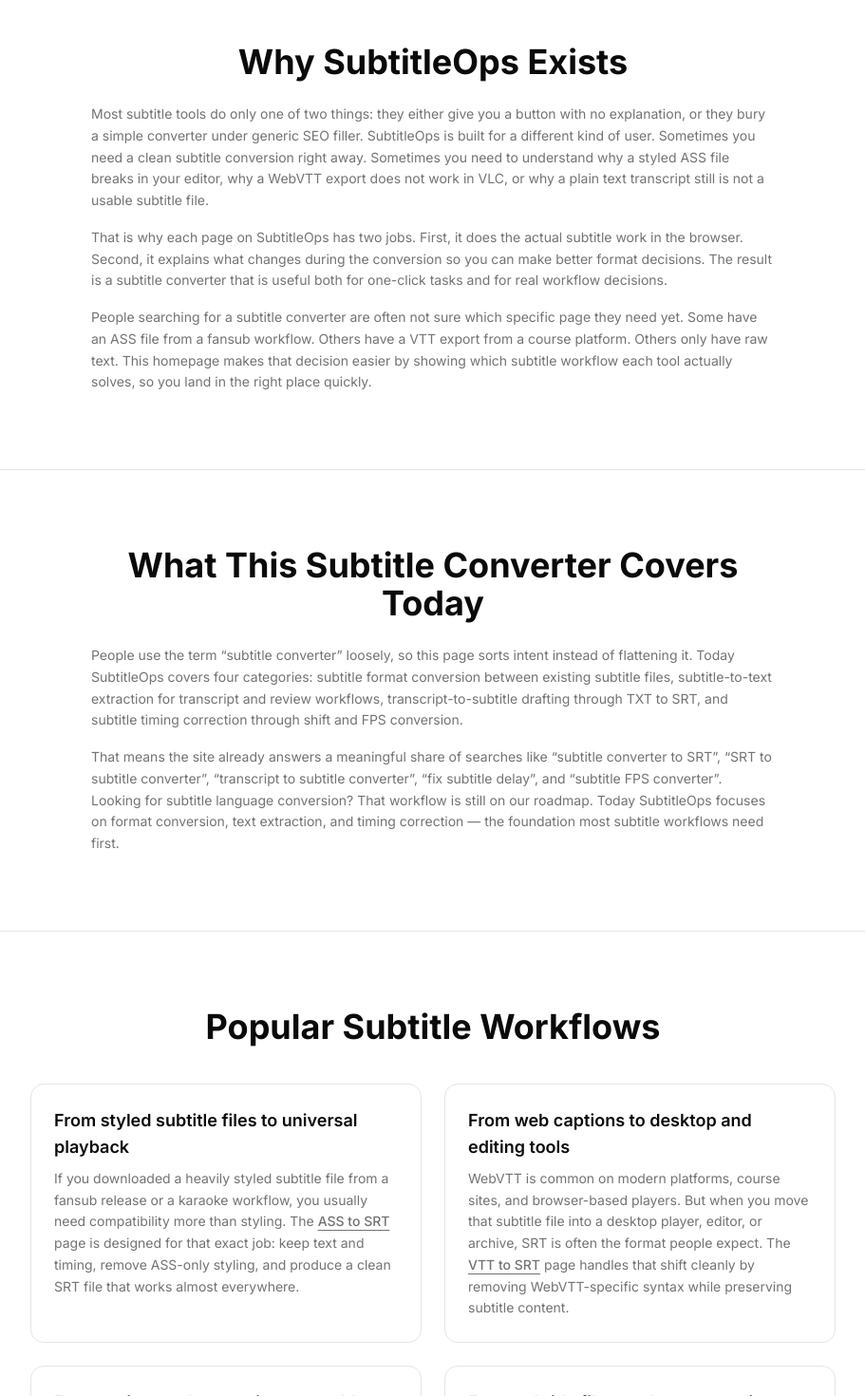
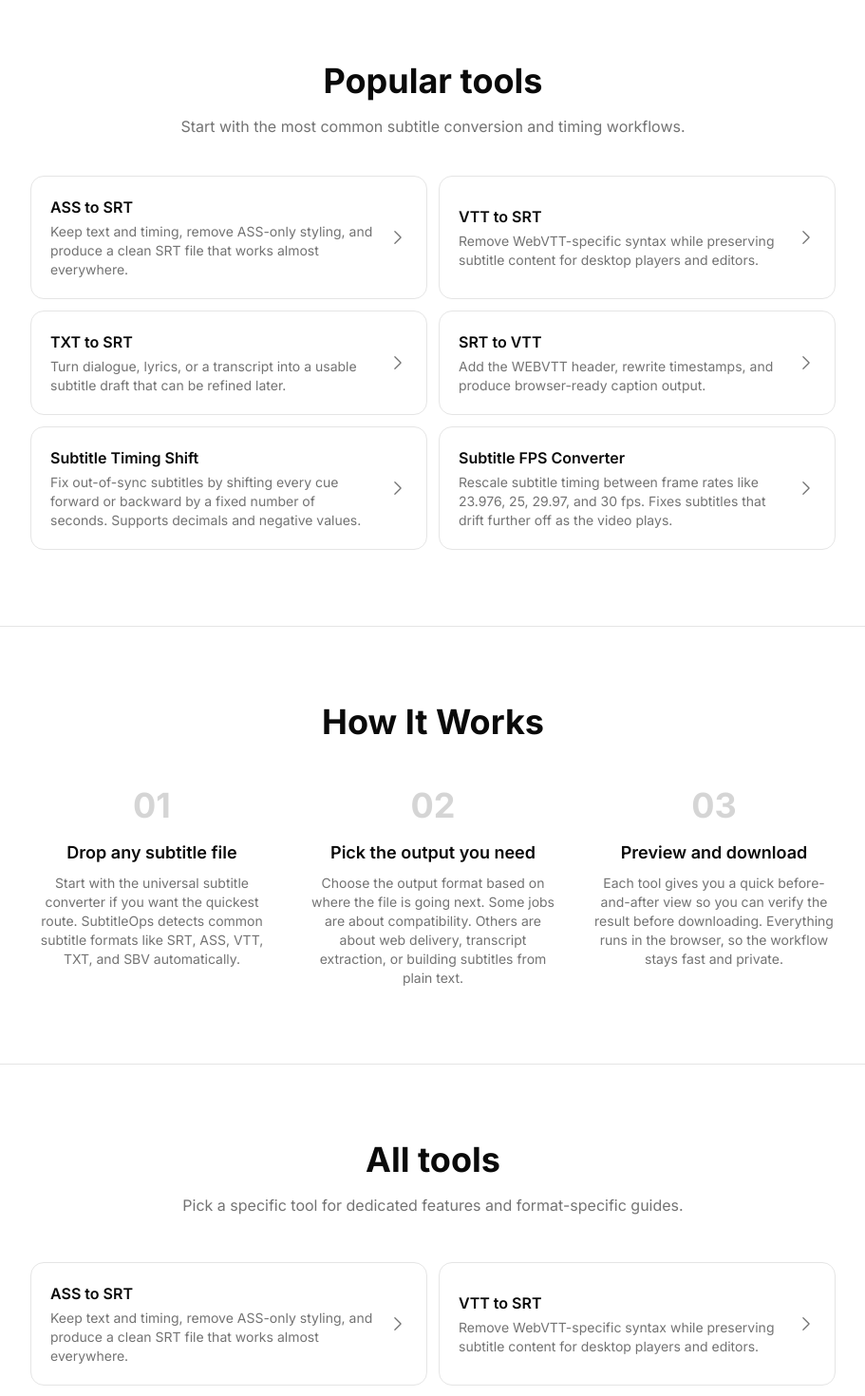
Before and after one commit to jasperchou57/subtitleops, a Next.js app: page / in a window 1280 px wide. Shown: the part 1000-2470 px from the top of the page at 95% size, without its empty margins (184-1095 px from the left). Built offline with nearby package versions, Linux system fonts and the light colour scheme.

Commit message:
improve homepage conversion flow

```diff
--- a/src/app/page.tsx
+++ b/src/app/page.tsx
@@ -79,6 +79,10 @@
   },
 ];
 
+const popularTools = tools.filter((tool) =>
+  ["ASS to SRT", "VTT to SRT", "TXT to SRT", "SRT to VTT", "Subtitle Timing Shift", "Subtitle FPS Converter"].includes(tool.name)
+);
+
 export default function HomePage() {
   return (
     <>
@@ -119,59 +123,118 @@
         </div>
       </section>
 
-      {/* Why SubtitleOps Exists */}
+      {/* Popular Tools */}
       <section className="py-16 md:py-20">
-        <div className="mx-auto max-w-3xl px-4 sm:px-6">
-          <h2 className="text-3xl md:text-4xl font-bold text-center mb-6">
-            Why SubtitleOps Exists
+        <div className="mx-auto max-w-4xl px-4 sm:px-6">
+          <h2 className="text-3xl md:text-4xl font-bold text-center mb-4">
+            Popular tools
           </h2>
-          <div className="text-sm text-muted-foreground leading-relaxed space-y-4">
-            <p>
-              Most subtitle tools do only one of two things: they either give you a button with no
-              explanation, or they bury a simple converter under generic SEO filler. SubtitleOps is
-              built for a different kind of user. Sometimes you need a clean subtitle conversion right
-              away. Sometimes you need to understand why a styled ASS file breaks in your editor, why
-              a WebVTT export does not work in VLC, or why a plain text transcript still is not a
-              usable subtitle file.
+          <p className="text-center text-muted-foreground mb-10">
+            Start with the most common subtitle conversion and timing workflows.
           </p>
-            <p>
-              That is why each page on SubtitleOps has two jobs. First, it does the actual subtitle
-              work in the browser. Second, it explains what changes during the conversion so you can
-              make better format decisions. The result is a subtitle converter that is useful both for
-              one-click tasks and for real workflow decisions.
+          <div className="grid gap-3 sm:grid-cols-2">
+            {popularTools.map((tool) => (
+              <Link
+                key={tool.href}
+                href={tool.href}
+                title={tool.title}
+                className="group flex items-center justify-between rounded-xl border p-5 hover:bg-accent transition-colors"
+              >
+                <div>
+                  <h3 className="font-semibold group-hover:underline underline-offset-4">
+                    {tool.name}
+                  </h3>
+                  <p className="mt-1 text-sm text-muted-foreground">
+                    {tool.description}
                   </p>
-            <p>
-              People searching for a subtitle converter are often not sure which specific page they need
-              yet. Some have an ASS file from a fansub workflow. Others have a VTT export from a course
-              platform. Others only have raw text. This homepage makes that decision easier by showing
-              which subtitle workflow each tool actually solves, so you land in the right place quickly.
-            </p>
+                </div>
+                <svg
+                  className="h-5 w-5 shrink-0 text-muted-foreground group-hover:text-foreground transition-colors ml-4"
+                  fill="none"
+                  viewBox="0 0 24 24"
+                  strokeWidth={1.5}
+                  stroke="currentColor"
+                >
+                  <path strokeLinecap="round" strokeLinejoin="round" d="M8.25 4.5l7.5 7.5-7.5 7.5" />
+                </svg>
+              </Link>
+            ))}
           </div>
         </div>
       </section>
 
-      {/* What This Subtitle Converter Covers */}
+      {/* How it works */}
       <section className="py-16 md:py-20 border-t">
-        <div className="mx-auto max-w-3xl px-4 sm:px-6">
-          <h2 className="text-3xl md:text-4xl font-bold text-center mb-6">
-            What This Subtitle Converter Covers Today
+        <div className="mx-auto max-w-4xl px-4 sm:px-6">
+          <h2 className="text-3xl md:text-4xl font-bold text-center mb-12">
+            How It Works
           </h2>
-          <div className="text-sm text-muted-foreground leading-relaxed space-y-4">
-            <p>
-              People use the term &ldquo;subtitle converter&rdquo; loosely, so this page sorts intent
-              instead of flattening it. Today SubtitleOps covers four categories: subtitle format
-              conversion between existing subtitle files, subtitle-to-text extraction for transcript and
-              review workflows, transcript-to-subtitle drafting through TXT to SRT, and subtitle timing
-              correction through shift and FPS conversion.
+          <div className="grid gap-10 md:grid-cols-3 text-center">
+            <div>
+              <div className="mx-auto mb-4 text-4xl font-bold text-muted-foreground/30">01</div>
+              <h3 className="text-lg font-semibold mb-2">Drop any subtitle file</h3>
+              <p className="text-sm text-muted-foreground">
+                Start with the universal subtitle converter if you want the quickest route. SubtitleOps
+                detects common subtitle formats like SRT, ASS, VTT, TXT, and SBV automatically.
               </p>
-            <p>
-              That means the site already answers a meaningful share of searches like &ldquo;subtitle
-              converter to SRT&rdquo;, &ldquo;SRT to subtitle converter&rdquo;, &ldquo;transcript
-              to subtitle converter&rdquo;, &ldquo;fix subtitle delay&rdquo;, and &ldquo;subtitle FPS
-              converter&rdquo;. Looking for subtitle language conversion? That workflow is still on our
-              roadmap. Today SubtitleOps focuses on format conversion, text extraction, and timing
-              correction — the foundation most subtitle workflows need first.
+            </div>
+            <div>
+              <div className="mx-auto mb-4 text-4xl font-bold text-muted-foreground/30">02</div>
+              <h3 className="text-lg font-semibold mb-2">Pick the output you need</h3>
+              <p className="text-sm text-muted-foreground">
+                Choose the output format based on where the file is going next. Some jobs are about
+                compatibility. Others are about web delivery, transcript extraction, or building
+                subtitles from plain text.
               </p>
+            </div>
+            <div>
+              <div className="mx-auto mb-4 text-4xl font-bold text-muted-foreground/30">03</div>
+              <h3 className="text-lg font-semibold mb-2">Preview and download</h3>
+              <p className="text-sm text-muted-foreground">
+                Each tool gives you a quick before-and-after view so you can verify the result before
+                downloading. Everything runs in the browser, so the workflow stays fast and private.
+              </p>
+            </div>
+          </div>
+        </div>
+      </section>
+
+      {/* Tools Grid */}
+      <section id="tools" className="py-16 md:py-20 border-t">
+        <div className="mx-auto max-w-4xl px-4 sm:px-6">
+          <h2 className="text-3xl md:text-4xl font-bold text-center mb-4">
+            All tools
+          </h2>
+          <p className="text-center text-muted-foreground mb-12">
+            Pick a specific tool for dedicated features and format-specific guides.
+          </p>
+          <div className="grid gap-3 sm:grid-cols-2">
+            {tools.map((tool) => (
+              <Link
+                key={tool.href}
+                href={tool.href}
+                title={tool.title}
+                className="group flex items-center justify-between rounded-xl border p-5 hover:bg-accent transition-colors"
+              >
+                <div>
+                  <h3 className="font-semibold group-hover:underline underline-offset-4">
+                    {tool.name}
+                  </h3>
+                  <p className="mt-1 text-sm text-muted-foreground">
+                    {tool.description}
+                  </p>
+                </div>
+                <svg
+                  className="h-5 w-5 shrink-0 text-muted-foreground group-hover:text-foreground transition-colors ml-4"
+                  fill="none"
+                  viewBox="0 0 24 24"
+                  strokeWidth={1.5}
+                  stroke="currentColor"
+                >
+                  <path strokeLinecap="round" strokeLinejoin="round" d="M8.25 4.5l7.5 7.5-7.5 7.5" />
+                </svg>
+              </Link>
+            ))}
           </div>
         </div>
       </section>
@@ -237,78 +300,63 @@
         </div>
       </section>
 
-      {/* Tools Grid */}
-      <section id="tools" className="py-16 md:py-20 border-t">
-        <div className="mx-auto max-w-4xl px-4 sm:px-6">
-          <h2 className="text-3xl md:text-4xl font-bold text-center mb-4">
-            All tools
+      {/* Why SubtitleOps Exists */}
+      <section className="py-16 md:py-20 border-t">
+        <div className="mx-auto max-w-3xl px-4 sm:px-6">
+          <h2 className="text-3xl md:text-4xl font-bold text-center mb-6">
+            Why SubtitleOps Exists
           </h2>
-          <p className="text-center text-muted-foreground mb-12">
-            Pick a specific tool for dedicated features and format-specific guides.
+          <div className="text-sm text-muted-foreground leading-relaxed space-y-4">
+            <p>
+              SubtitleOps is a browser-based subtitle toolkit for converting, extracting, drafting,
+              and timing subtitle files without uploading them to a server.
             </p>
-          <div className="grid gap-3 sm:grid-cols-2">
-            {tools.map((tool) => (
-              <Link
-                key={tool.href}
-                href={tool.href}
-                title={tool.title}
-                className="group flex items-center justify-between rounded-xl border p-5 hover:bg-accent transition-colors"
-              >
-                <div>
-                  <h3 className="font-semibold group-hover:underline underline-offset-4">
-                    {tool.name}
-                  </h3>
-                  <p className="mt-1 text-sm text-muted-foreground">
-                    {tool.description}
+            <p>
+              Most subtitle tools do only one of two things: they either give you a button with no
+              explanation, or they bury a simple converter under generic SEO filler. SubtitleOps is
+              built for a different kind of user. Sometimes you need a clean subtitle conversion right
+              away. Sometimes you need to understand why a styled ASS file breaks in your editor, why
+              a WebVTT export does not work in VLC, or why a plain text transcript still is not a
+              usable subtitle file.
             </p>
-                </div>
-                <svg
-                  className="h-5 w-5 shrink-0 text-muted-foreground group-hover:text-foreground transition-colors ml-4"
-                  fill="none"
-                  viewBox="0 0 24 24"
-                  strokeWidth={1.5}
-                  stroke="currentColor"
-                >
-                  <path strokeLinecap="round" strokeLinejoin="round" d="M8.25 4.5l7.5 7.5-7.5 7.5" />
-                </svg>
-              </Link>
-            ))}
+            <p>
+              That is why each page on SubtitleOps has two jobs. First, it does the actual subtitle
+              work in the browser. Second, it explains what changes during the conversion so you can
+              make better format decisions. The result is a subtitle converter that is useful both for
+              one-click tasks and for real workflow decisions.
+            </p>
+            <p>
+              People searching for a subtitle converter are often not sure which specific page they need
+              yet. Some have an ASS file from a fansub workflow. Others have a VTT export from a course
+              platform. Others only have raw text. This homepage makes that decision easier by showing
+              which subtitle workflow each tool actually solves, so you land in the right place quickly.
+            </p>
           </div>
         </div>
       </section>
 
-      {/* How it works */}
+      {/* What This Subtitle Converter Covers */}
       <section className="py-16 md:py-20 border-t">
-        <div className="mx-auto max-w-4xl px-4 sm:px-6">
-          <h2 className="text-3xl md:text-4xl font-bold text-center mb-12">
-            How It Works
+        <div className="mx-auto max-w-3xl px-4 sm:px-6">
+          <h2 className="text-3xl md:text-4xl font-bold text-center mb-6">
+            What This Subtitle Converter Covers Today
           </h2>
-          <div className="grid gap-10 md:grid-cols-3 text-center">
-            <div>
-              <div className="mx-auto mb-4 text-4xl font-bold text-muted-foreground/30">01</div>
-              <h3 className="text-lg font-semibold mb-2">Drop any subtitle file</h3>
-              <p className="text-sm text-muted-foreground">
-                Start with the universal subtitle converter if you want the quickest route. SubtitleOps
-                detects common subtitle formats like SRT, ASS, VTT, and TXT automatically.
+          <div className="text-sm text-muted-foreground leading-relaxed space-y-4">
+            <p>
+              People use the term &ldquo;subtitle converter&rdquo; loosely, so this page sorts intent
+              instead of flattening it. Today SubtitleOps covers four categories: subtitle format
+              conversion between existing subtitle files, subtitle-to-text extraction for transcript and
+              review workflows, transcript-to-subtitle drafting through TXT to SRT, and subtitle timing
+              correction through shift and FPS conversion.
             </p>
-            </div>
-            <div>
-              <div className="mx-auto mb-4 text-4xl font-bold text-muted-foreground/30">02</div>
-              <h3 className="text-lg font-semibold mb-2">Pick the output you need</h3>
-              <p className="text-sm text-muted-foreground">
-                Choose the output format based on where the file is going next. Some jobs are about
-                compatibility. Others are about web delivery, transcript extraction, or building
-                subtitles from plain text.
+            <p>
+              That means the site already answers a meaningful share of searches like &ldquo;subtitle
+              converter to SRT&rdquo;, &ldquo;SRT to subtitle converter&rdquo;, &ldquo;transcript
+              to subtitle converter&rdquo;, &ldquo;fix subtitle delay&rdquo;, and &ldquo;subtitle FPS
+              converter&rdquo;. Looking for subtitle language conversion? That workflow is still on our
+              roadmap. Today SubtitleOps focuses on format conversion, text extraction, and timing
+              correction — the foundation most subtitle workflows need first.
             </p>
-            </div>
-            <div>
-              <div className="mx-auto mb-4 text-4xl font-bold text-muted-foreground/30">03</div>
-              <h3 className="text-lg font-semibold mb-2">Preview and download</h3>
-              <p className="text-sm text-muted-foreground">
-                Each tool gives you a quick before-and-after view so you can verify the result before
-                downloading. Everything runs in the browser, so the workflow stays fast and private.
-              </p>
-            </div>
           </div>
         </div>
       </section>
--- a/src/components/tools/file-dropzone.tsx
+++ b/src/components/tools/file-dropzone.tsx
@@ -65,7 +65,7 @@
         </svg>
       </div>
       <p className="text-base font-medium">
-        {isDragOver ? "Drop your file here" : "Drag & drop your file here"}
+        {isDragOver ? "Drop your file here" : "Upload or drop your subtitle file"}
       </p>
       <span className="mt-4 inline-flex items-center rounded-lg bg-foreground px-5 py-2.5 text-sm font-medium text-background">
         Choose File
--- a/src/components/tools/universal-converter.tsx
+++ b/src/components/tools/universal-converter.tsx
@@ -125,7 +125,7 @@
             </svg>
           </div>
           <p className="text-base font-medium">
-            {isDragOver ? "Drop your file here" : "Drop any subtitle file here"}
+            {isDragOver ? "Drop your file here" : "Upload or drop a subtitle file"}
           </p>
           <span className="mt-4 inline-flex items-center rounded-xl bg-foreground px-6 py-3 text-sm font-medium text-background">
             Choose File
@@ -135,6 +135,9 @@
           </p>
           <p className="mt-1 text-xs text-muted-foreground">
             Files are processed locally in your browser.
+          </p>
+          <p className="mt-1 text-xs text-muted-foreground">
+            Preview converted subtitles before downloading.
           </p>
         </div>
       ) : (
```
Also changed, not shown: src/app/about/page.tsx (+5 -5 lines), src/app/tools/page.tsx (+16 -1 lines). Lines whose indentation alone changed are shown as unchanged.
